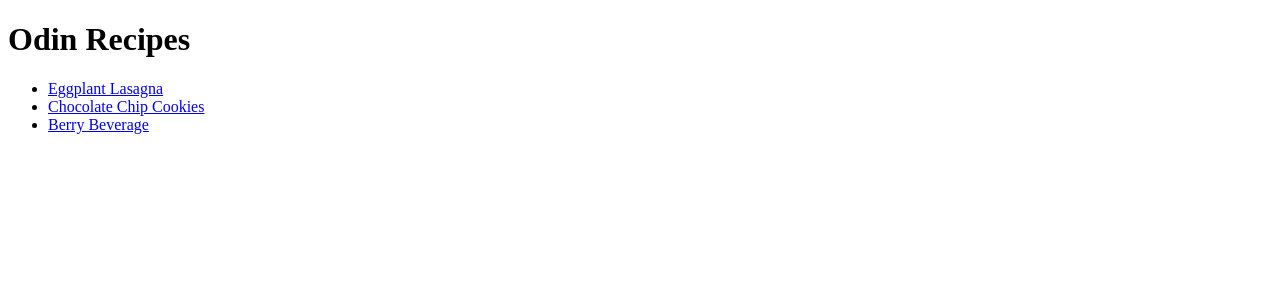
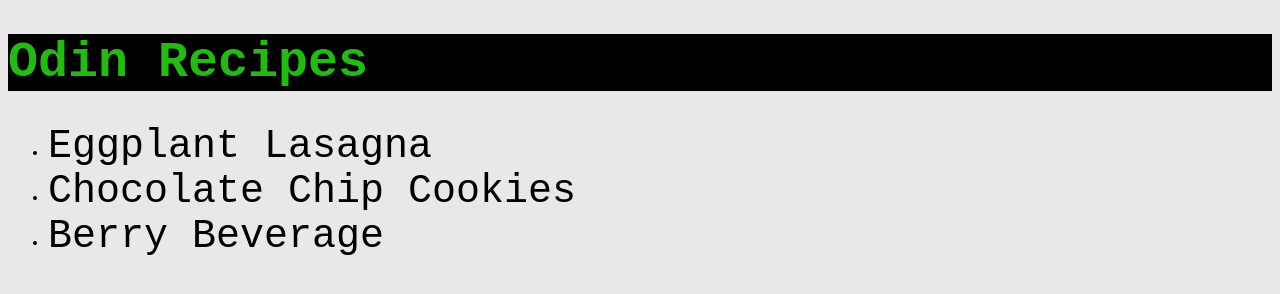
Before and after one commit to samcassese/odin-recipes, a plain HTML site: page index.html in a window 1280 px wide. Drawn offline with Linux system fonts and the light colour scheme.

Commit message:
Added CSS to website

```diff
--- /dev/null
+++ b/css/style.css
@@ -0,0 +1,20 @@
+body {
+    font-family: monospace, sans-serif;
+    background-color: #e8e8e8;
+}
+
+.heading {
+    font-size: 50px;
+    color: #24b915;
+    background-color: black;
+}
+
+a {
+    text-decoration: none;
+    color: black;
+    font-size: 40px;
+}
+
+a:hover {
+    background-color: #b7c4cf;
+}
--- a/index.html
+++ b/index.html
@@ -1,13 +1,14 @@
 <!DOCTYPE html>
 <html lang="en">
 <head>
+    <link rel="stylesheet" href="./css/style.css">
     <meta charset="UTF-8">
     <meta http-equiv="X-UA-Compatible" content="IE=edge">
     <meta name="viewport" content="width=device-width, initial-scale=1.0">
     <title>Odin Recipes</title>
 </head>
 <body>
-    <h1>Odin Recipes</h1>
+    <h1 class="heading">Odin Recipes</h1>
 
         <ul>
             <li><a href="./recipes/eggplant.html">Eggplant Lasagna</a></li>
```
Also changed, not shown: recipes/berrybeverage.html (+2 -1 lines), recipes/cookies.html (+2 -1 lines), recipes/eggplant.html (+2 -1 lines).
